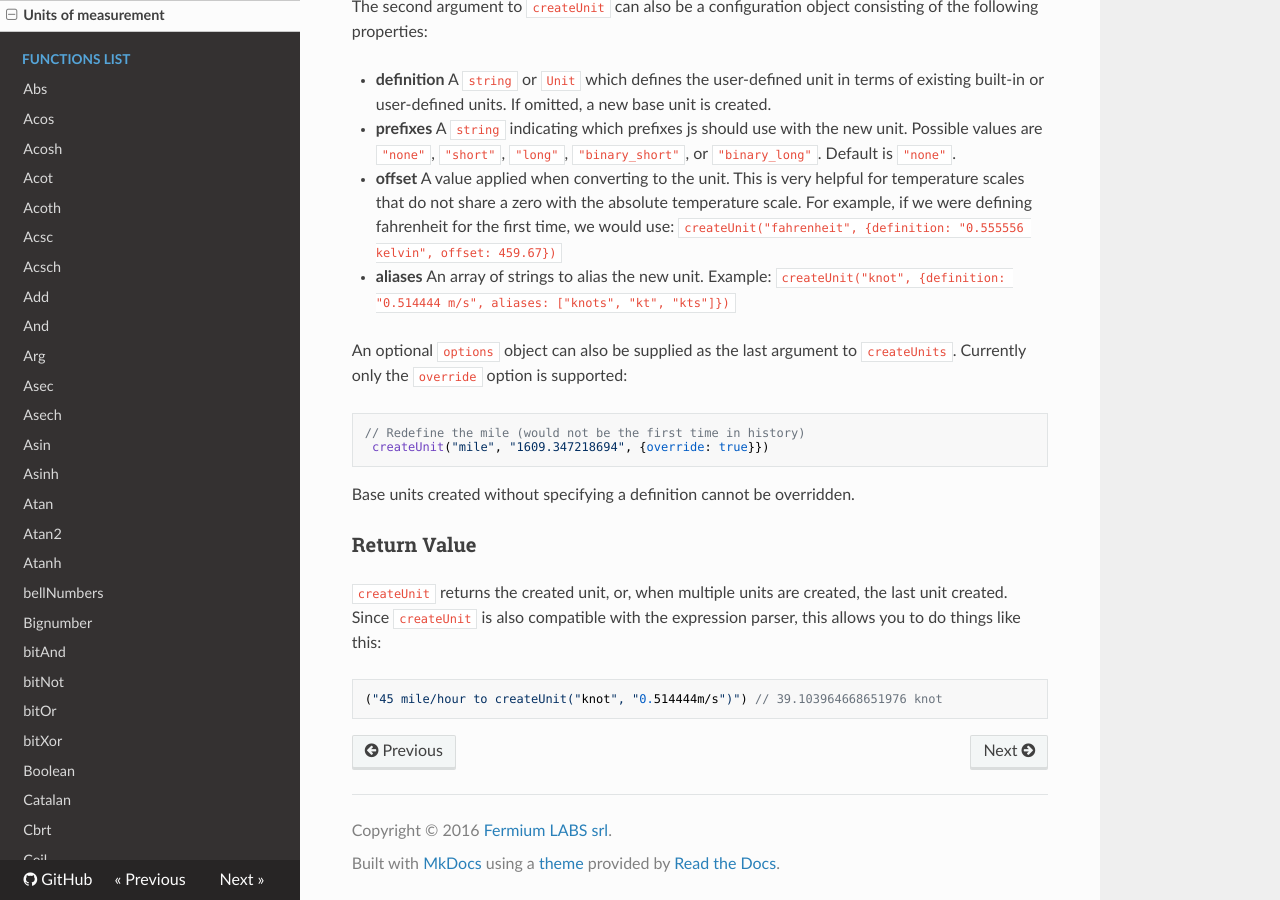
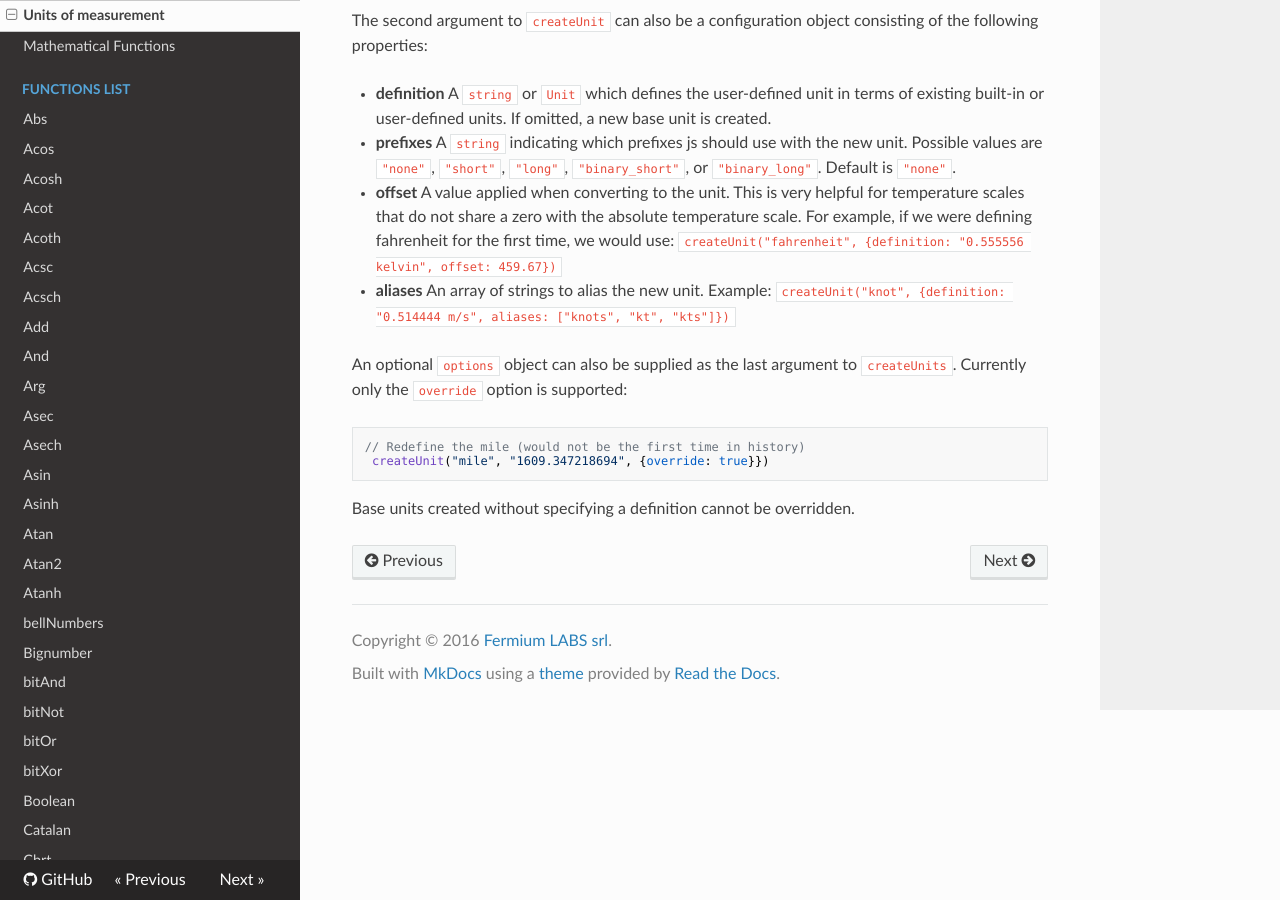
Before and after one commit to Fermium/mathlion, an MkDocs documentation site: the page built from docs/units.md, in a window 1280 px wide and 900 px high, scrolled down 2045 px. Built offline with MkDocs 1.6.1, drawn with Linux system fonts in a browser that asks for light colours; nearby versions of some CDN libraries; old or Windows-style settings are respelled for this version of MkDocs; some of the changed text lies outside the part shown.

Commit message:
fix to the content of the docs

````diff
--- a/docs/units.md
+++ b/docs/units.md
@@ -1,4 +1,4 @@
-## units
+## Units
 
 In Mathlion you can assign units to any number of variables. Once you have assigned a unit you must keep working with units on that variables, you cannot go unitless.
 
@@ -108,11 +109,3 @@ An optional `options` object can also be supplied as the last argument to `creat
 ```
 
 Base units created without specifying a definition cannot be overridden.
-
-### Return Value
-
-`createUnit` returns the created unit, or, when multiple units are created, the last unit created. Since `createUnit` is also compatible with the expression parser, this allows you to do things like this:
-
-```js
-("45 mile/hour to createUnit("knot", "0.514444m/s")") // 39.103964668651976 knot
-```
--- a/mkdocs.yml
+++ b/mkdocs.yml
@@ -12,8 +12,8 @@ pages:
 - Installation: installation.md
 - Mathematical costants: costants.md
 - Mathematical operators: operators.md
+- Units of measurement: units.md
 - Mathematical Functions: functions.md
-- Units of measurement: units.md
 - Functions list:
   - functions/abs.md
   - functions/acos.md
````
Also changed, not shown: other parts of docs/units.md (+1 -0 lines), docs/installation.md (+6 -1 lines).
